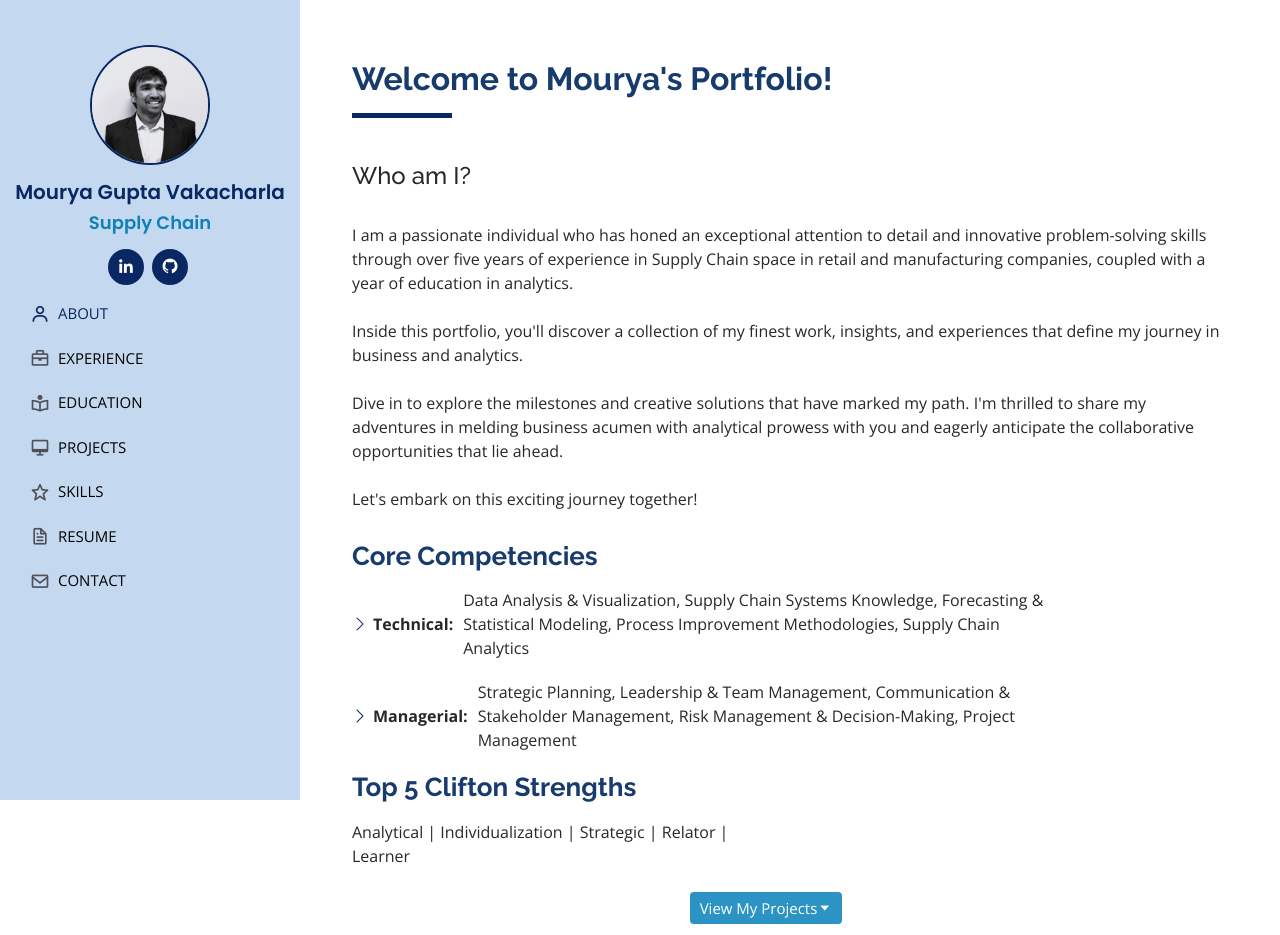
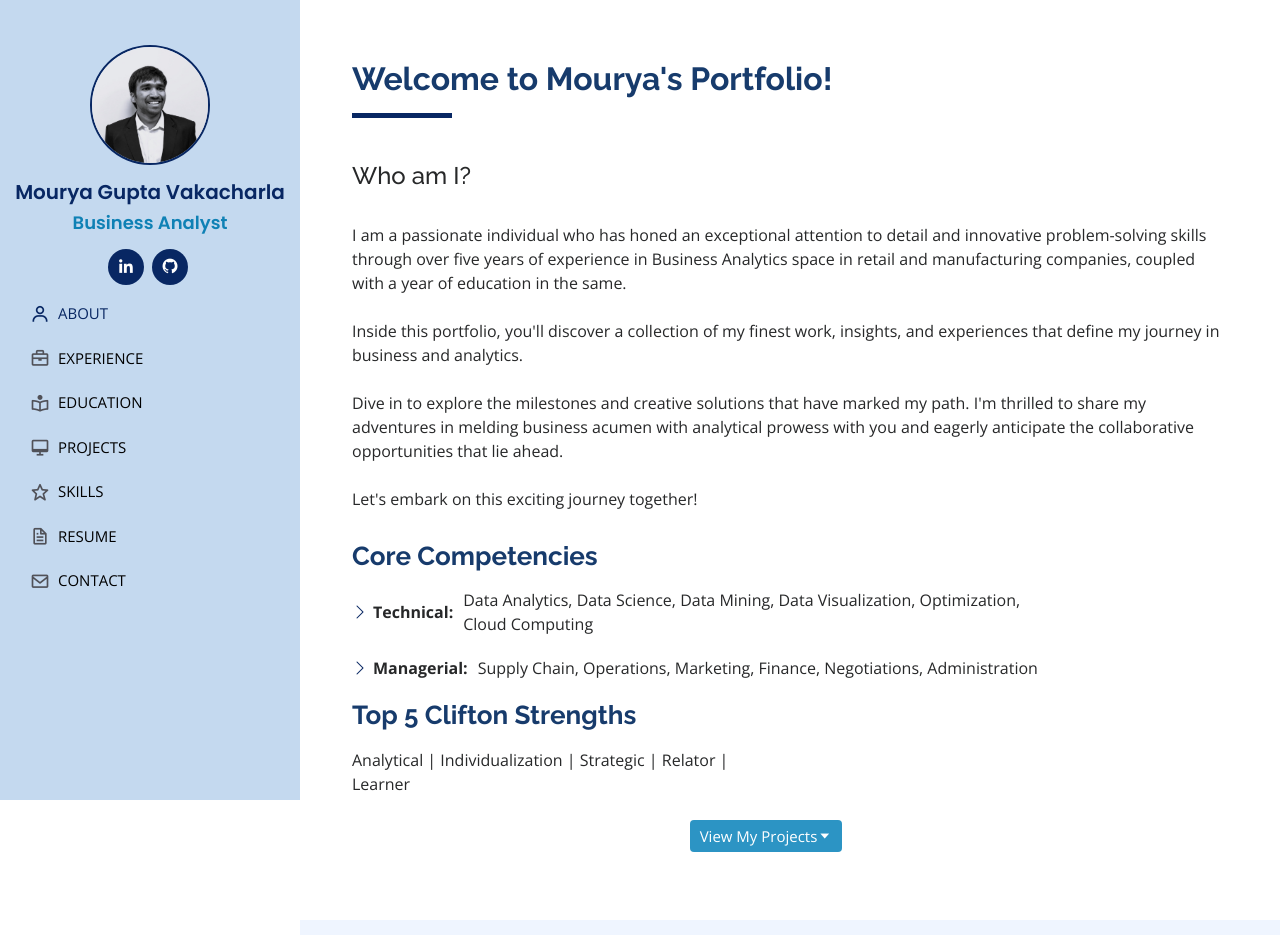
Before and after one commit to mouryaguptai/mouryaguptai.github.io, a plain HTML site: page index.html in a window 1280 px wide. Shown: the top 935 px of the page. Drawn offline with nearby package versions, Linux system fonts and the light colour scheme.

Commit message:
Update index.html

```diff
--- a/index.html
+++ b/index.html
@@ -63,7 +63,7 @@
       <div class="profile">
         <img src="assets/images/Mourya_profilepicwww2.jpg" alt="profile" class="img-fluid rounded-circle">
         <h1 class="text-light"><a href="index.html">Mourya Gupta Vakacharla</a></h1><br>
-        <h5 class="text-dark" style="color: white;"><a href="index.html">Supply Chain</a></h5>
+        <h5 class="text-dark" style="color: white;"><a href="index.html">Business Analyst</a></h5>
         <div class="social-links mt-3 text-center">
           <a href="https://www.linkedin.com/in/mg-v/" class="linkedin" target="_blank"><i class="bx bxl-linkedin"></i></a>
           <a href="https://github.com/mouryaguptai" class="git-hub" target="_blank"><i class="bx bxl-github"></i></a>
@@ -101,7 +101,7 @@
             <br>
             <p>
               <p>
-                I am a passionate individual who has honed an exceptional attention to detail and innovative problem-solving skills through over five years of experience in Supply Chain space in retail and manufacturing companies, coupled with a year of education in analytics.
+                I am a passionate individual who has honed an exceptional attention to detail and innovative problem-solving skills through over five years of experience in Business Analytics space in retail and manufacturing companies, coupled with a year of education in the same.
               </p>
               <br>
 
@@ -133,10 +133,10 @@
             <div class="row">
               <div class="col-lg-10">
                 <ul>
-                  <li><i class="bi bi-chevron-right"></i> <strong>Technical:</strong> <span>Data Analysis & Visualization, Supply Chain Systems Knowledge, Forecasting & Statistical Modeling, Process Improvement Methodologies, Supply Chain Analytics</span></li>
-                  <li><i class="bi bi-chevron-right"></i> <strong>Managerial:</strong> <span>Strategic Planning, Leadership & Team Management, Communication & Stakeholder Management, Risk Management & Decision-Making, Project Management</span></li>
-<!--                   <li><i class="bi bi-chevron-right"></i> <strong>Technical:</strong> <span>Data Analytics, Data Science, Data Mining, Data Visualization, Optimization, Cloud Computing</span></li>
-                  <li><i class="bi bi-chevron-right"></i> <strong>Managerial:</strong> <span>Supply Chain, Operations, Marketing, Finance, Negotiations, Administration</span></li> -->
+<!--                   <li><i class="bi bi-chevron-right"></i> <strong>Technical:</strong> <span>Data Analysis & Visualization, Supply Chain Systems Knowledge, Forecasting & Statistical Modeling, Process Improvement Methodologies, Supply Chain Analytics</span></li>
+                  <li><i class="bi bi-chevron-right"></i> <strong>Managerial:</strong> <span>Strategic Planning, Leadership & Team Management, Communication & Stakeholder Management, Risk Management & Decision-Making, Project Management</span></li> -->
+                  <li><i class="bi bi-chevron-right"></i> <strong>Technical:</strong> <span>Data Analytics, Data Science, Data Mining, Data Visualization, Optimization, Cloud Computing</span></li>
+                  <li><i class="bi bi-chevron-right"></i> <strong>Managerial:</strong> <span>Supply Chain, Operations, Marketing, Finance, Negotiations, Administration</span></li>
               </ul>
               </div>
 
@@ -167,14 +167,14 @@
     <!-- End About Section -->
 
              <!-- ======= Experience Section ======= -->
-<!--     <section id="experience" class="experience section-bg">
+     <section id="experience" class="experience section-bg">
       <div class="container">
         <div class="row" data-aos="fade-up" data-aos-delay="100">
 
         <div class="section-title">
           <h2>WORK EXPERIENCE</h2>
 
-          <div class="resume-item">
+<!--          <div class="resume-item">
             <div data-aos="fade-up">
               <h4><img src="assets/images/Krenicki_logo.jpg" alt="Krenicki Logo" style="max-height: 40px; margin-right: 10px;"> <b><a href="https://business.purdue.edu/centers/krenicki-center/" style="color: black;" onmouseover="this.style.color='#37b3ed'; this.style.textDecoration='underline';" onmouseout="this.style.color='#000000'; this.style.textDecoration='none';">Krenicki Center for Business Analytics and Machine Learning</a></b><span style="float: right;">West Lafayette, Indiana</span></style></h4>
               <h5><p class="text-muted"><em>Consultant</em><small class="text-muted"><span style="float: right;">November 2023 - Present</span></small></h5>
@@ -819,7 +819,7 @@
                 <div class="info">
 
                   <div class="row">
-<!--                     <div class="col-lg-3 col-md-3">
+                    <div class="col-lg-3 col-md-3">
                       <div class="Languages">
                         <h4>Programming</h4>
                         <ul>
@@ -881,9 +881,9 @@
                           <li>Minitab</li>
                         </ul>
                       </div>
-                    </div> -->
+                    </div>
 
-                    <div class="col-lg-6 col-md-6">
+<!--                     <div class="col-lg-6 col-md-6">
                       <div class="Languages">
                         <h4>Technical Skills</h4>
                         <ul>
@@ -943,7 +943,7 @@
                           <li>Change Management</li>
                         </ul>
                       </div>
-                    </div>
+                    </div> -->
                   </div>
 
                 </div>
@@ -1101,7 +1101,7 @@
 <!--             <br>
             work e-mail: <a href="mailto:mvakacha@purdue.edu" target="_blank">mvakacha@purdue.edu &nbsp;<i class="bi bi-envelope"></i></a> -->
             <br>
-            e-mail: <a href="mailto:mourya1991998@gmail.com" target="_blank">mourya1991998@gmail.com &nbsp;<i class="bi bi-envelope"></i></a>
+            e-mail: <a href="mailto:mouryagupta98@gmail.com" target="_blank">mouryagupta98@gmail.com &nbsp;<i class="bi bi-envelope"></i></a>
           </p>
 
           <p class="description" style="font-size: 18px;">
```
